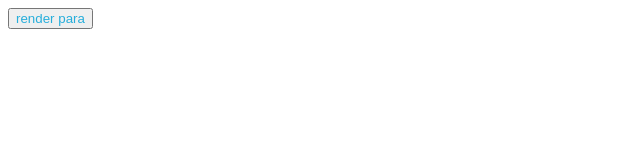
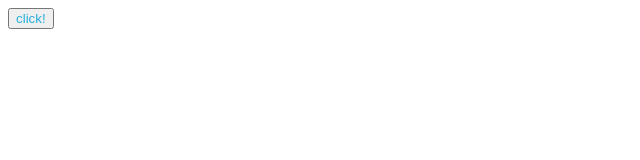
Before and after one commit to Birendrajha/React-Assignment---Button-Action-with-Class-Component, a React app: page / in a window 1280 px wide. Shown: the top 160 px of the page, without its empty margins (0-640 px from the left). Built offline with nearby package versions, Linux system fonts and the light colour scheme.

Commit message:
final commitu

```diff
--- a/src/components/App.js
+++ b/src/components/App.js
@@ -5,22 +5,29 @@
     constructor(props) {
 		super(props);
 		this.state={
-			parag: "Hello, I've learnt to use the full-stack evaluation tool. This makes me so happy"
+			ParaShow:false
 		}
+
+		this.showPara= this.showPara.bind(this);
 	};
 
+   showPara=()=>{
+	   this.setState({
+		   ParaShow:true
+	   })
+   }
 
-renderpara =()=>{
-	    document.getElementById('para').innerText=this.state.parag;
-}
 
 
     render() {
     	return(
     		<div id="main">
 				{ /* Do not remove this main div!! */ }
-				<button id="click" onClick={this.renderpara}>render para</button>
-				<p id="para"></p>
+				<button id="click" onClick={this.showPara}>click!</button>
+				{this.state.ParaShow ? (<p id="para"> Hello, I've learnt to use the full-stack evaluation tool. This makes me so happy
+</p>)
+:null}
+
     		</div>
     	);
     }
```
